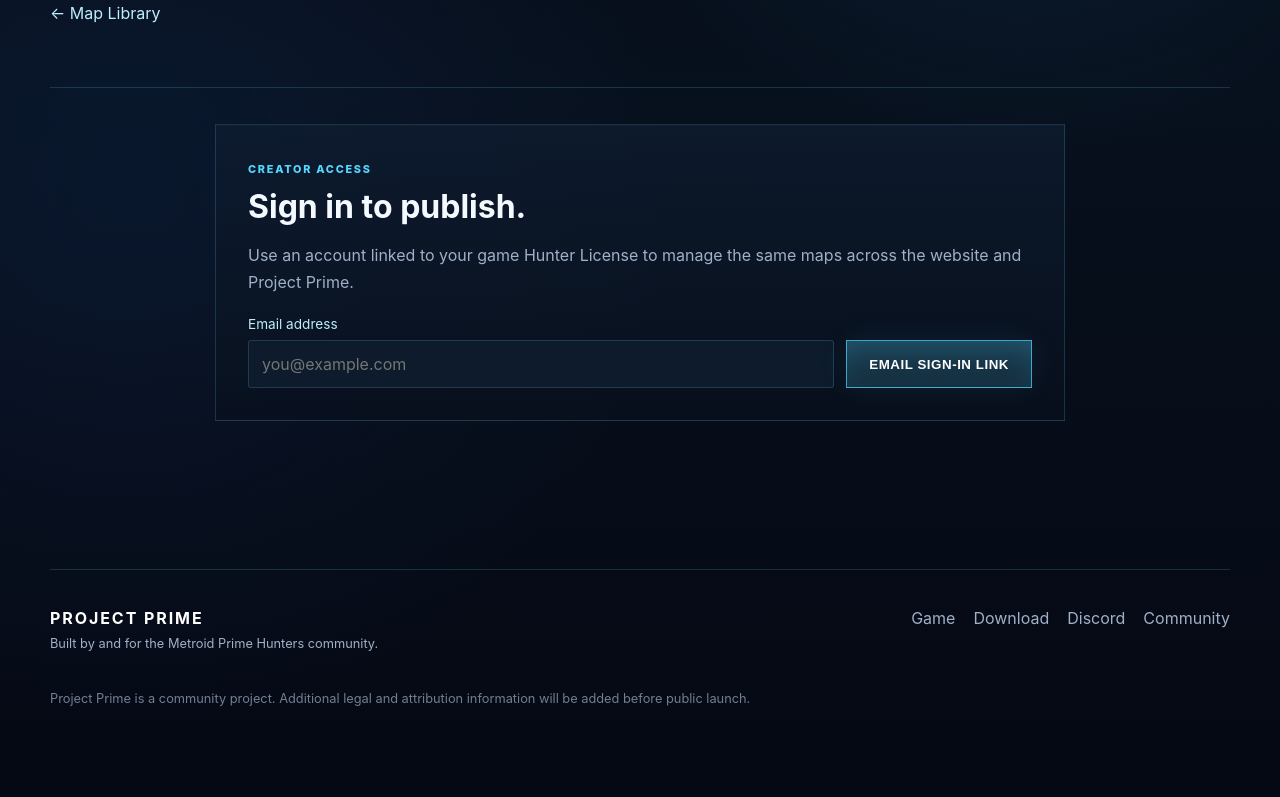
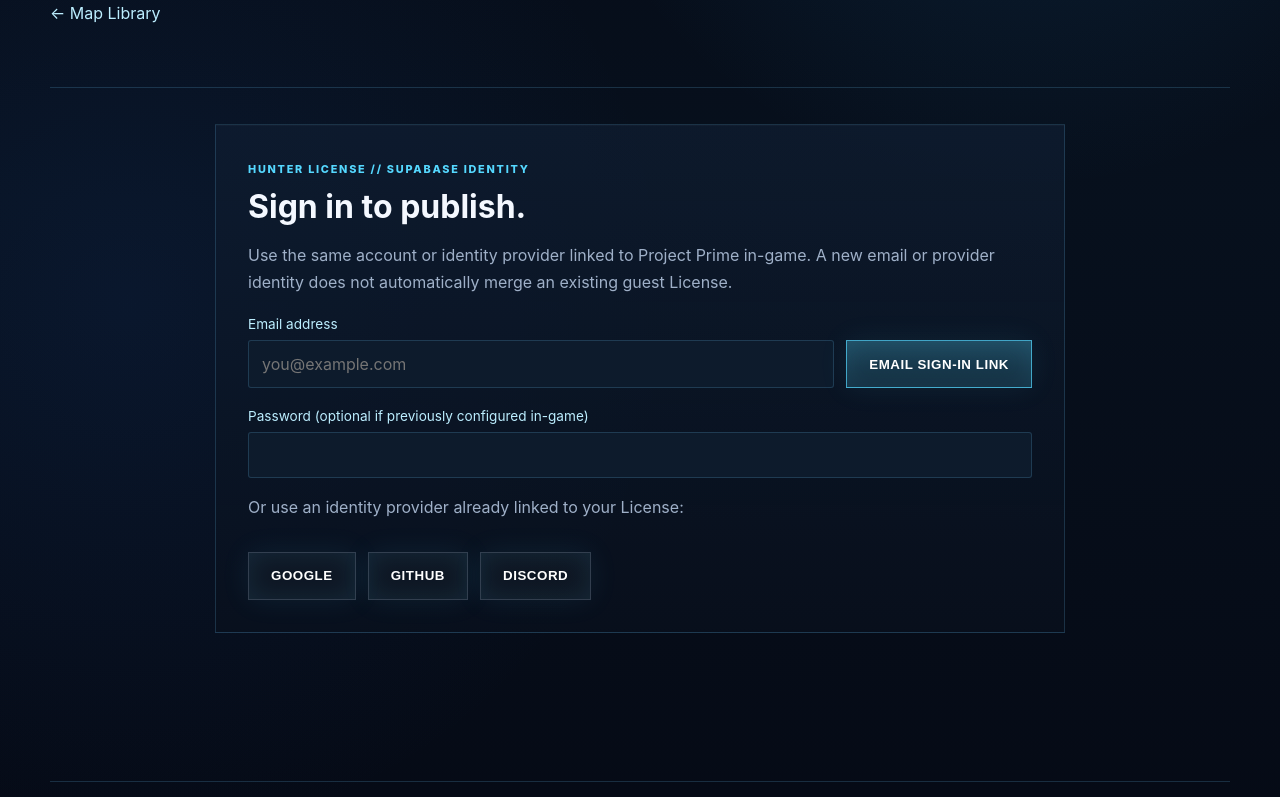
Before and after one commit to projectprimegg/projectprime-website, a Next.js app: page /maps/upload in a window 1280 px wide. Shown: the part 515-1312 px from the top of the page. Before the commit the page ends 1277 px from the top, so only its background shows below. Built offline with nearby package versions, Linux system fonts and the light colour scheme; no server answers.

Commit message:
Unify Hunter License login and map creator authentication across password, email and linked OAuth

```diff
--- a/components/maps/MapAccount.tsx
+++ b/components/maps/MapAccount.tsx
@@ -29,9 +29,17 @@
   return { client, session, loading };
 }
 
-export function MapAccountPanel() {
+export function MapAccountPanel({
+  purpose = "maps",
+  redirectTo = "/maps/account",
+}: {
+  purpose?: "maps" | "license";
+  redirectTo?: "/maps/account" | "/license";
+}) {
+  const isLicense = purpose === "license";
   const { client, session, loading } = useMapAuth();
   const [email, setEmail] = useState("");
+  const [password, setPassword] = useState("");
   const [busy, setBusy] = useState(false);
   const [message, setMessage] = useState("");
   const [error, setError] = useState("");
@@ -40,15 +48,37 @@
     event.preventDefault();
     setError(""); setMessage(""); setBusy(true);
     try {
-      const { error: failure } = await client.auth.signInWithOtp({
-        email: email.trim(),
-        options: { emailRedirectTo: window.location.origin + "/maps/account" },
-      });
-      if (failure) throw failure;
-      setMessage("Check your inbox for a sign-in link, then return to publish.");
+      if (password) {
+        const { error: failure } = await client.auth.signInWithPassword({
+          email: email.trim(), password,
+        });
+        if (failure) throw failure;
+        setPassword("");
+      } else {
+        const { error: failure } = await client.auth.signInWithOtp({
+          email: email.trim(),
+          options: { emailRedirectTo: window.location.origin + redirectTo },
+        });
+        if (failure) throw failure;
+        setMessage("Check your inbox for the secure Hunter License sign-in link.");
+      }
     } catch (failure) {
       setError(failure instanceof Error ? failure.message : "Unable to send sign-in email.");
     } finally { setBusy(false); }
+  }
+
+  async function oauth(provider: "google" | "github" | "discord") {
+    setBusy(true); setError(""); setMessage("");
+    try {
+      const { error: failure } = await client.auth.signInWithOAuth({
+        provider,
+        options: { redirectTo: window.location.origin + redirectTo },
+      });
+      if (failure) throw failure;
+    } catch (failure) {
+      setError(failure instanceof Error ? failure.message : "Identity provider is unavailable.");
+      setBusy(false);
+    }
   }
 
   async function guest() {
@@ -79,27 +109,45 @@
             <p>Guest accounts are tied to this browser until linked. Link a
               permanent identity before relying on cross-device map ownership.</p>}
           <div className="hero-actions">
-            <Link className="button" href="/maps/upload">Publish Map</Link>
-            <Link className="button button-ghost" href="/maps/my">My Maps</Link>
+            <Link className="button" href={isLicense ? "/license" : "/maps/upload"}>
+              {isLicense ? "View Hunter License" : "Publish Map"}
+            </Link>
+            <Link className="button button-ghost" href={isLicense ? "/maps/my" : "/license"}>
+              {isLicense ? "My Maps" : "My Hunter License"}
+            </Link>
             <button className="button button-ghost" type="button" onClick={signOut}
               disabled={busy}>Sign Out</button>
           </div>
         </>
       ) : (
         <>
-          <span className="mini-tag">CREATOR ACCESS</span>
-          <h2>Sign in to publish.</h2>
-          <p>Use an account linked to your game Hunter License to manage the
-            same maps across the website and Project Prime.</p>
+          <span className="mini-tag">HUNTER LICENSE // SUPABASE IDENTITY</span>
+          <h2>{isLicense ? "Sign in to your License." : "Sign in to publish."}</h2>
+          <p>Use the same account or identity provider linked to Project Prime in-game.
+            A new email or provider identity does not automatically merge an existing guest License.</p>
           <form onSubmit={sendEmail}>
             <label htmlFor="map-email">Email address</label>
             <div className="maps-auth-row">
               <input id="map-email" type="email" value={email} maxLength={320}
                 required autoComplete="email" placeholder="you@example.com"
                 onChange={event => setEmail(event.target.value)} />
-              <button className="button" disabled={busy} type="submit">Email Sign-In Link</button>
+              <button className="button" disabled={busy} type="submit">
+                {password ? "Sign In" : "Email Sign-In Link"}
+              </button>
             </div>
+            <label htmlFor="map-password">Password (optional if previously configured in-game)</label>
+            <input id="map-password" type="password" autoComplete="current-password"
+              value={password} onChange={event => setPassword(event.target.value)} />
           </form>
+          <p className="helper">Or use an identity provider already linked to your License:</p>
+          <div className="hero-actions">
+            <button className="button button-ghost" type="button"
+              disabled={busy} onClick={() => void oauth("google")}>Google</button>
+            <button className="button button-ghost" type="button"
+              disabled={busy} onClick={() => void oauth("github")}>GitHub</button>
+            <button className="button button-ghost" type="button"
+              disabled={busy} onClick={() => void oauth("discord")}>Discord</button>
+          </div>
           {process.env.NEXT_PUBLIC_ENABLE_GUEST_PUBLISHING === "1" && (
             <div className="maps-auth-alternate">
               <p>Guest publishing is enabled for this deployment. Guest ownership
```
